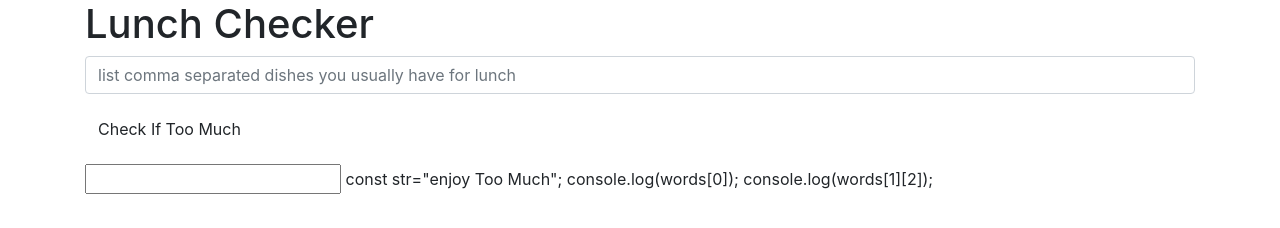
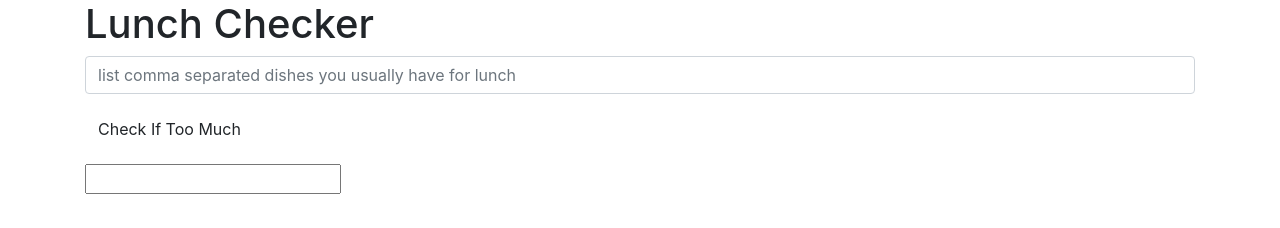
Before and after one commit to Archana1502/Assignment-1_module1_solution, a plain HTML site: page index.html in a window 1280 px wide. Drawn offline with nearby package versions, Linux system fonts and the light colour scheme.

Commit message:
Next version of file.

```diff
--- a/index.html
+++ b/index.html
@@ -28,9 +28,6 @@
          <div ng-controller="LunchCheckController">
            <input type="ng-app"
            ng-app="Lunch Check">
-           const str="enjoy Too Much";
-           console.log(words[0]);
-           console.log(words[1][2]);
    </div>
 </body>
 </html>
```
